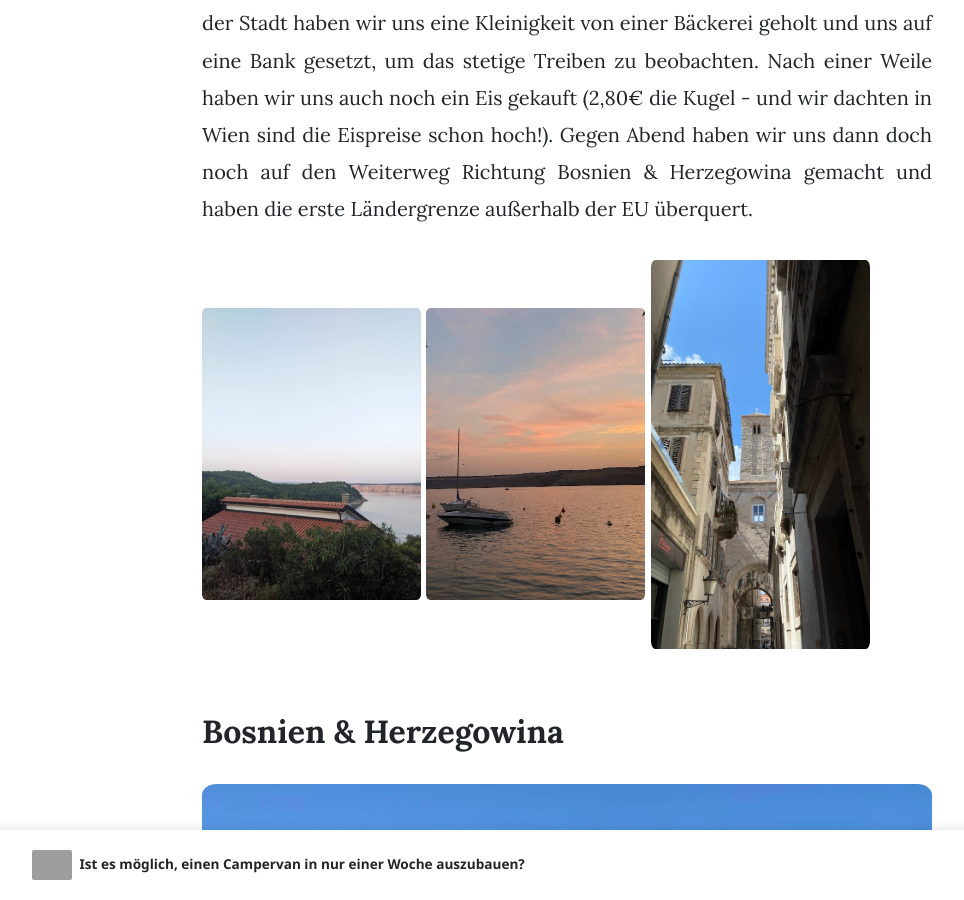
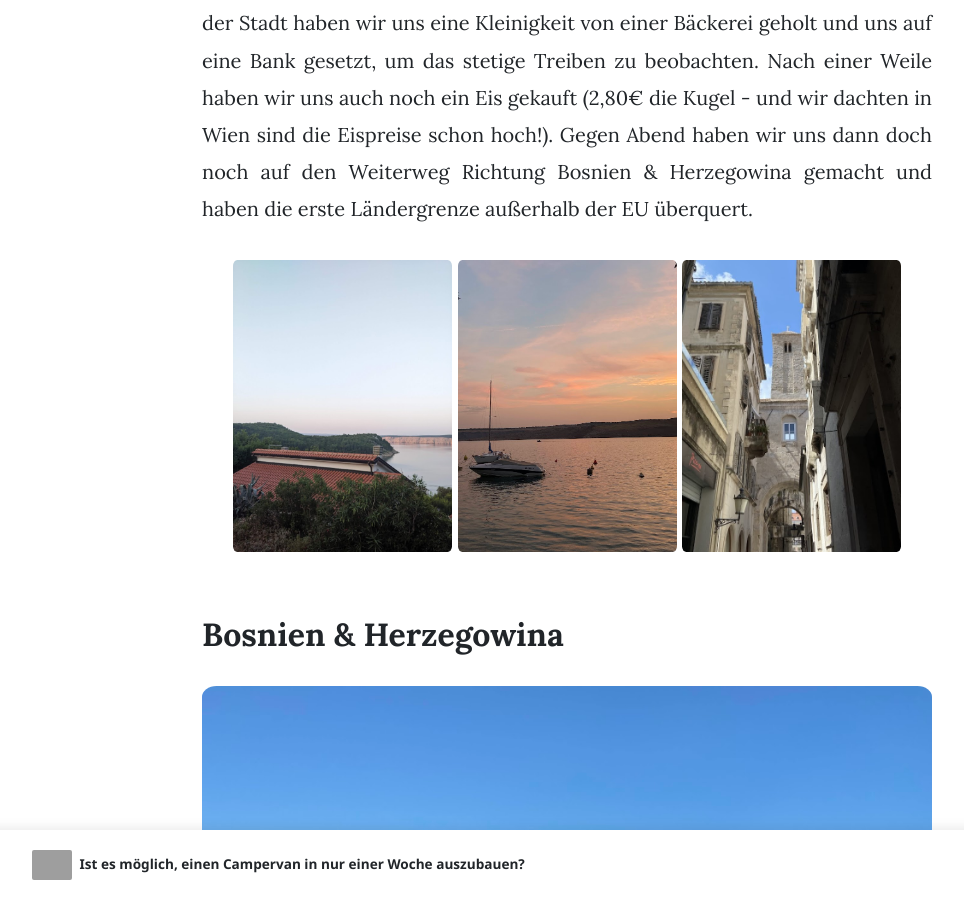
Before and after one commit to travelbuddi/travelbuddi.github.io, a Jekyll site: the page built from _posts/2024-09-24-Osteuropa-Balkan.md, in a window 1280 px wide and 900 px high, scrolled down 1974 px. Shown: the whole window, without its empty margins (73-1037 px from the left). Built offline with Jekyll 4.4.1, drawn with Linux system fonts in a browser that asks for light colours; nearby versions of some CDN libraries; grey boxes are pictures that could not be loaded.

Commit message:
Center images and crop kroatien03

```diff
--- a/_posts/2024-09-24-Osteuropa-Balkan.md
+++ b/_posts/2024-09-24-Osteuropa-Balkan.md
@@ -20,15 +20,17 @@ Unser erstes Land, abgesehen von Deutschland und Österreich, war Kroatien. Da i
 
 Am nächsten Morgen ging es dann recht früh immer weiter der Sonne hinterher, bis wir in Split angekommen sind. Split ist im Vergleich zu Jadronovo sehr touristisch und viel zu überlaufen für unseren Geschmack. Gefallen hat es uns trotzdem sehr gut. Die antiken Überreste, die Architektur und auch die Nähe zum Wasser lassen das deutsche Herz höher schlagen. in der Stadt haben wir uns  eine Kleinigkeit von einer Bäckerei geholt und uns auf eine Bank gesetzt, um das stetige Treiben zu beobachten. Nach einer Weile haben wir uns auch noch ein Eis gekauft (2,80€ die Kugel - und wir dachten in Wien sind die Eispreise schon hoch!). Gegen Abend haben wir uns dann doch noch auf den Weiterweg Richtung Bosnien & Herzegowina gemacht und haben die erste Ländergrenze außerhalb der EU überquert.
 
+{:refdef: style="text-align: center;"}
 ![Kroatien1](/assets/images/Kroatien1.jpg){: width="30%"}
 ![Kroatien2](/assets/images/Kroatien2.jpg){: width="30%"}
 ![Kroatien3](/assets/images/Kroatien3.jpg){: width="30%"}
+{: refdef}
 
 
 ## Bosnien & Herzegowina
-
+{:refdef: style="text-align: center;"}
 ![Busko Jesero](/assets/images/Bosnien01.jpg)
-
+{: refdef}
 
 Unser nächster Halt führte uns nach Bosnien & Herzegowina an den wunderschönen Buško Jezero (siehe Bild), den größten See des Landes. Diesen traumhaften Spot haben wir wieder über Park4Night entdeckt und konnten hier, fernab der touristischen Städte, die Ruhe in vollen Zügen genießen. Hinter der Landesgrenze führt uns eine unscheinbare und doch sehr steinige Straße zu unserem Schlafplatz für die kommenden zwei Nächte. In den drei Tagen begegneten wir nur vereinzelt anderen Menschen – meist lokale Fischer, die bis spät in die Nacht ihre Angeln auswarfen. Trotz Sprachbarrieren konnten wir uns mit Händen und Füßen unterhalten und herausfinden, welche Fische sie hier fangen. Es war eine wunderbare Zeit voller Natur, Gelassenheit und einfachen Begegnungen, die diesen Ort für uns unvergesslich gemacht haben.
 
@@ -38,11 +40,11 @@ Unsere Weitereise bringt und nach Mostar. Mostar ist für seine unglaublichen Br
 
 Nach diesen kulinarischen Erlebnissen geht es mit unserem Camper weiter Richtung Süden. Unterwegs kommen wir an einem alten Kloster vorbei, dem <a href="https://tekijablagaj.ba/en/">Blagaj Tekke</a>, das spektakulär in den Felsen direkt am Fluss gebaut wurde. Schließlich erreichen wir unser nächstes Ziel: die beeindruckenden Kravica-Wasserfälle – ein perfekter Ort, um die Natur zu genießen und den Tag ausklingen zu lassen.
 
-
+{:refdef: style="text-align: center;"}
 ![Bosnien02](/assets/images/Bosnien02.jpg){: width="30%"}
 ![Bosnien03](/assets/images/Bosnien03.jpg){: width="30%"}
 ![Bosnien04](/assets/images/Bosnien04.jpg){: width="30%"}
-
+{: refdef}
 
 #### *Sehenswürdigkeiten:*
 * Buško Jezero
@@ -54,14 +56,17 @@ Nach diesen kulinarischen Erlebnissen geht es mit unserem Camper weiter Richtung
 
 
 ## Montenegro
+{:refdef: style="text-align: center;"}
 ![Podgorica](/assets/images/Montenegro01.jpg)
+{: refdef}
 
 Das nächste Land auf unserer Liste: Montenegro. Ursprünglich nur als Zwischenstopp auf unserer Durchreise nach Nordmazedonien geplant, hat uns das Land so begeistert, dass wir spontan beschlossen, eine Nacht in der Nähe von Podgorica zu verbringen. Auf einem kleinen Weingut fanden wir einen charmanten Schlafplatz. Dort wird privat eine Weinverkostung mit Essen angeboten, und als besonderes Highlight durften wir im Garten der Gastgeber übernachten – ein unvergleichliches Erlebnis mitten in den Weinbergen mit sehr guten selbstgemachten Weinen - nur zu empfehlen!
 
+{:refdef: style="text-align: center;"}
 ![Montenegro02](/assets/images/Montenegro02.jpg){: width="30%"}
 ![Montenegro03](/assets/images/Montenegro03.jpg){: width="30%"}
 ![Montenegro04](/assets/images/Montenegro04.jpg){: width="30%"}
-
+{: refdef}
 
 #### *Sehenswürdigkeiten:*
 * Podgorica
@@ -71,7 +76,9 @@ Das nächste Land auf unserer Liste: Montenegro. Ursprünglich nur als Zwischens
 
 
 ## Nord Mazedonien
+{:refdef: style="text-align: center;"}
 ![Ohrid](/assets/images/Ohrid01.jpg)
+{: refdef}
 
 Unser drittes Land auf der Reise: Nordmazedonien. Hier besuchen wir Freunde im Süden des Landes, weshalb wir uns entschieden haben, den Rest des Landes für eine spätere, ausführlichere Reise aufzuheben. Wir machen uns also auf den Weg in das kleine Dorf am Ufer des Ohridsees, dem zweitgrößten See Nordmazedoniens und zugleich einem der ältesten Seen der Welt. Der Ohridsee erstreckt sich über zwei Länder – zur Hälfte liegt er in Nordmazedonien, die andere Hälfte gehört zu Albanien. Die Landschaft rund um den See ist atemberaubend, und wir freuen uns darauf, diese einzigartige Region zu erkunden und mehr von ihrer Geschichte und Schönheit zu erfahren, wenn wir das nächste Mal hierher zurückkehren.
 
@@ -79,11 +86,11 @@ Unser drittes Land auf der Reise: Nordmazedonien. Hier besuchen wir Freunde im S
 Auch in der Stadt Ohrid selbst gibt es viel zu entdecken. Schon vom Ufer aus erblickt man die malerische Kirche des Heiligen Johannes von Kaneo, die auf einem Felsen über dem Ohridsee thront. Der Aufstieg zur Kirche mag anstrengend sein, doch die Aussicht von oben macht jede Mühe wett.
 Wir schlendern durch die engen Gassen der Altstadt und genießen den Blick über die Dächer von Ohrid. An jeder Ecke gibt es etwas Neues zu entdecken – sei es kleine versteckte Cafés oder historische Gebäude. Besonders beeindruckend sind die Türme der Samuil-Festung, die majestätisch über der Stadt thronen. Von dort aus hat man einen atemberaubenden Blick auf die Altstadt und den glitzernden Ohridsee. Diese Mischung aus Kultur, Geschichte und Natur macht Ohrid zu einem absoluten Highlight unserer Reise. Alles in allem ist dieser Ort nur zu empfehlen und ein echter Tipp gerade für ein paar Tage Seele baumeln lassen.  Ein Geheimtipp ist die Stadt Ohrid leider nicht mehr und wird von vielen Touristen besucht.
 
-
+{:refdef: style="text-align: center;"}
 ![Ohrid](/assets/images/Ohrid02.jpg){: width="30%"}
 ![Ohrid](/assets/images/Ohrid03.jpg){: width="30%"}
 ![Ohrid](/assets/images/Ohrid04.jpg){: width="30%"}
-
+{: refdef}
 
 
 #### *Sehenswürdigkeiten:*
@@ -108,10 +115,11 @@ Berat haben wir vor allem bei Nacht ins Herz geschlossen, denn da erwacht die St
 Nach Berat ging es für uns in die bekannte Hafenstadt Vlorë. Dort erhoffen wir uns einen Stellplatz direkt am Meer, aber zuerst gibt es in den Lokalen im Zentrum erst einmal eine Stärkung. Nachdem wir uns auch das Stadtzentrum angesehen haben, machen wir uns mit vollem Kühlschrank in richtung Nationalpark. Dort haben wir über Park4Night wieder ein paar Stellplätze gespottet, die wir uns nicht entgehen lassen wollen. Und was sollen wir sagen, wir haben einen einsamen Strand entdeckt (anscheinend ist Mitte September die Badesaison in Albanien bereits zu ende), an dem wir uns es für die nächsten drei Tage gemütlich machen.
 Bevor es uns wieder in die nächstgrößere Stadt Gjirokater zieht.
 
+{:refdef: style="text-align: center;"}
 ![Albanien](/assets/images/Albanien02.jpg){: width="30%"}
 ![Albanien](/assets/images/Albanien03.jpg){: width="30%"}
 ![Albanien](/assets/images/Albanien04.jpg){: width="30%"}
-
+{: refdef}
 
 Die Tage am Meer waren wahrer Balsam für unsere Seelen. Drei volle Tage konnten wir ungestört am Strand liegen, uns sonnen und im kristallklaren Wasser baden. Doch irgendwann packte uns erneut die Abenteuerlust, und so machten wir uns auf den Weg nach Gjirokastra – einer Stadt, die als eines der wichtigsten Kulturerben Albaniens gilt und uns mit ihrer beeindruckenden Lage am Berg sofort in ihren Bann zog. Kaum angekommen, begann es leider zu regnen. Als wir dann zum ersten Mal seit Wochen das Wetter checkten, stellten wir fest, dass es ab der kommenden Woche deutlich kälter und unbeständiger werden soll. Der Herbst kündigt sich an, und wir müssen uns auf kühleres Wetter in Albanien einstellen. Oh nein! Daher heißt es für uns, erstmal keine Übernachtung in Gjirokastra - aber definitv einen Besuch wert - und weiter zu unserem nächsten Stopp.
 
@@ -119,9 +127,11 @@ Nach unserem Aufenthalt in Gjirokastra führte uns die Reise auf eine enge, kurv
 
 Entlang der SH4 schlängelten wir uns am Fluss Vjosa entlang durch das Gebirge und erreichten schließlich die Stadt Permet. Hier fanden wir einen Campingplatz direkt am Fluss, wo wir für die Nacht blieben. Doch der Regen ließ nicht nach – über Nacht goss es wie aus Eimern. Während wir uns schon Sorgen machten, weggeschwemmt zu werden, stellte sich heraus, dass unser Van nicht nur eine gründliche Reinigung von der salzigen Meeresgischt bekam, sondern auch der Fluss über Nacht kräftig angeschwollen war. Am frühen Morgen machen wir uns auf den Weg und fahren eine noch engere Straße entland bis wir die Thermalbäder erreichen. Auch hier Triggerwarnung: es riecht sehr intensiv nach Schwefel!
 
+{:refdef: style="text-align: center;"}
 ![Albanien](/assets/images/Albanien05.jpg){: width="30%"}
 ![Albanien](/assets/images/Albanien06.jpg){: width="30%"}
 ![Albanien](/assets/images/Albanien07.jpg){: width="30%"}
+{: refdef}
 
 Nach unserem Abstecher ins Landesinnere zieht es uns nun an die albanische Küste. Unser Ziel: Ksamil. Statt den direkten Weg gen Süden zu nehmen, entscheiden wir uns für die atemberaubende Küstenstraße mit ihren Serpentinen. Der Ausblick, der uns hier begegnet, ist einfach spektakulär – die steil abfallenden Felsen, das tiefblaue Meer und die schroffe Küstenlandschaft lassen uns immer wieder anhalten und staunen.
 
@@ -150,9 +160,11 @@ Nach unserer ausgiebigen Erkundung Albaniens führt uns unser Weg weiter nach Se
 
 Das Wetter hat uns bereits in Montenegro einen Strich durch die Rechnung gemacht, wo wir ursprünglich den Durmitor-Ring bewandern und abfahren wollten. Wegen der Kälte und dem ersten Schnee, für den wir nicht ausgerüstet waren, mussten wir diesen Plan schweren Herzens verschieben. Ähnlich ergeht es uns nun in Serbien: Obwohl der Tara-Nationalpark beeindruckend aussieht, entscheiden wir uns, die Besichtigung auf einen späteren Zeitpunkt zu verlegen. So setzen wir unsere Reise fort und erreichen am frühen Vormittag des dritten Tages Belgrad, die lebendige Hauptstadt Serbiens
 
+{:refdef: style="text-align: center;"}
 ![Serbien](/assets/images/Serbien2.jpg){: width="30%"}
 ![Serbien](/assets/images/Serbien3.jpg){: width="30%"}
 ![Serbien](/assets/images/Serbien4.jpg){: width="30%"}
+{: refdef}
 
 In Belgrad haben wir uns die Festung angesehen und das Stadtzentrum. Den Großteils des Tages haben wir in einer Mall, zum Aufwärmen mit einem Kaffee verbracht oder in einer wunderschönen Bibliothek in der Innenstadt. Gleichzeitig können wir die Festung in Belgrad empfehlen, da man einen wunderbaren Ausblick übder die Stadt hat und einige Einblicke in die damalige Zeit erhält.
 
@@ -170,9 +182,11 @@ In Belgrad haben wir uns die Festung angesehen und das Stadtzentrum. Den Großte
 
 Zu guter Letzt haben wir Ungarn durchquert und die Städte Kecskemét und Budapest besucht. In Kecskemét haben wir ein Spa mit Sauna entdeckt, das genau das Richtige war, um uns wieder aufzuwärmen. Die Eintrittspreise von nur 14 Euro für den ganzen Tag waren einfach unschlagbar, sodass wir nicht lange überlegen mussten. Für zwei Nächte haben wir unseren Stellplatz direkt am Badeigenen Parkplatz bezogen, was uns den perfekten Zugang zu den entspannenden Einrichtungen und den Annehmlichkeiten des Spas bietet, bevor es in die Großstadt Budapest ging. Da wir beide bereits vermehrt in der Hauptstadt waren, konnten wir uns zeitlassen und sind ganz gemütlich durch die Stadt geschlendert. In Budapest hat sich endlich die Sonne auch wieder blicken lassen und es war einfach ein guter Abschluss unserer Balkan und Osteuropa Tour.
 
+{:refdef: style="text-align: center;"}
 ![Ungarn](/assets/images/Ungarn2.jpg){: width="30%"}
 ![Ungarn](/assets/images/Ungarn3.jpg){: width="30%"}
 ![Ungarn](/assets/images/Ungarn4.jpg){: width="30%"}
+{: refdef}
 
 
 #### *Sehenswürdigkeiten:*
```
Also changed, not shown: assets/images/Kroatien3.jpg.
